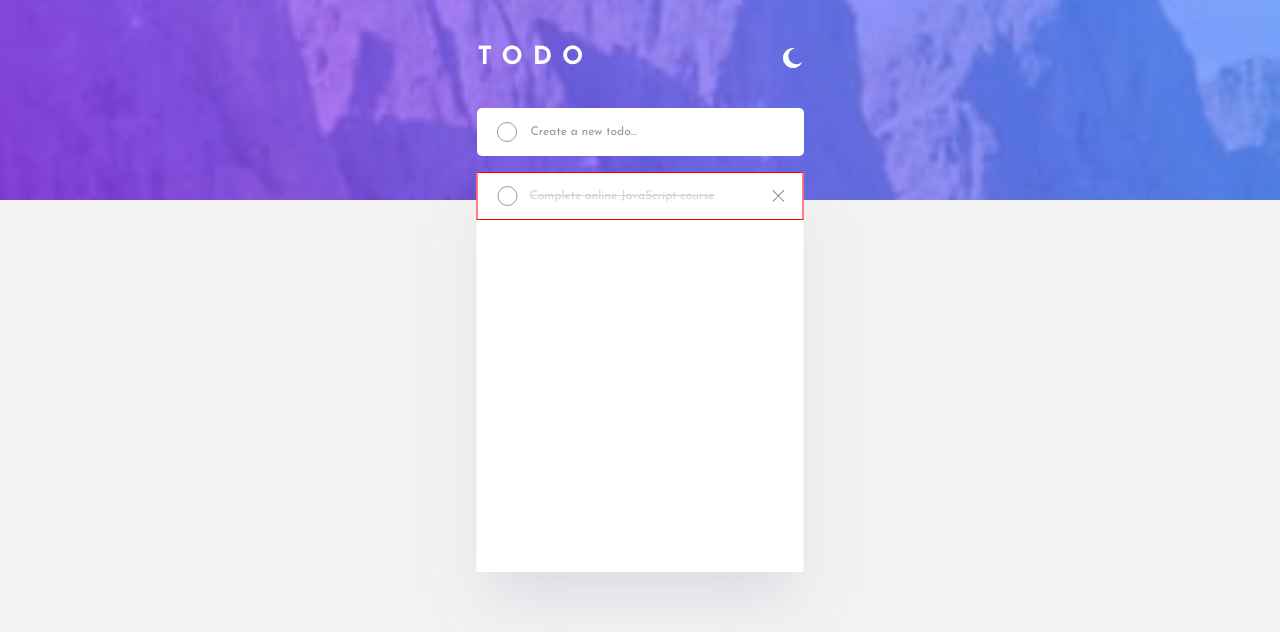
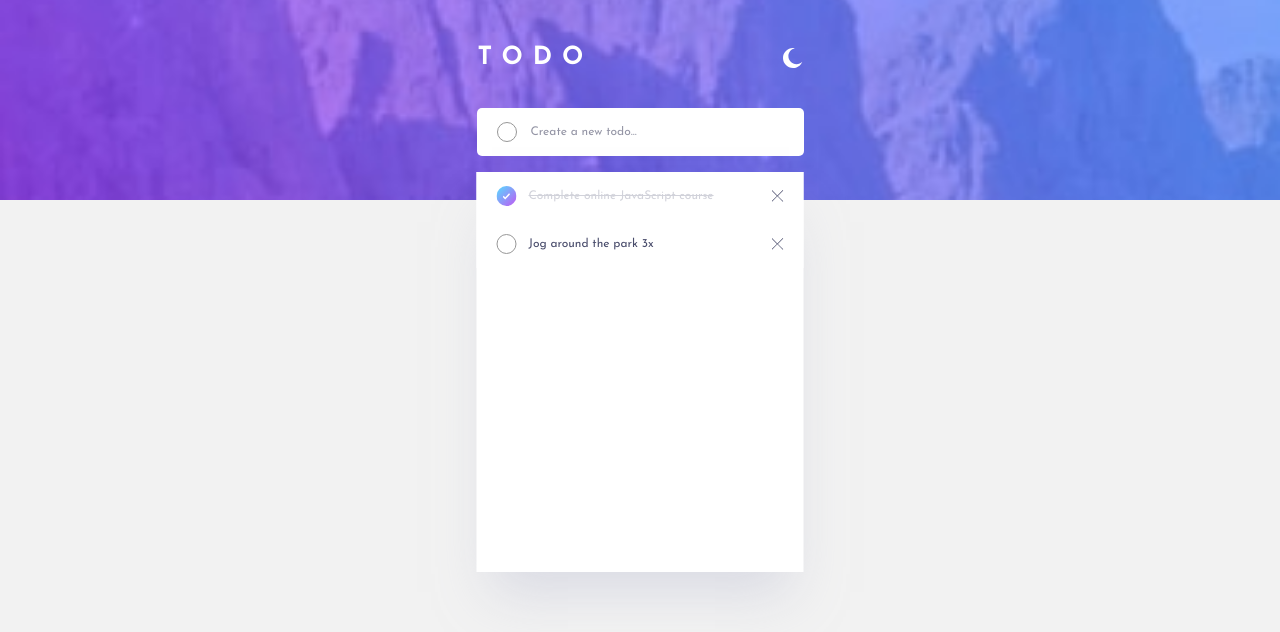
Before and after one commit to danielopq/todo-react, a React (Vite) app: page / in a window 1280 px wide. Shown: the top 632 px of the page. Built offline with nearby package versions, Linux system fonts and the light colour scheme.

Commit message:
finished button state done

```diff
--- a/src/App.css
+++ b/src/App.css
@@ -49,14 +49,16 @@ input:focus{
   background-color: white;
   border-radius: 10px;
   margin-right: 12px;
+  outline: none;
 }
 
-.unFinishedTodo{
+.unFinished-bt{
   border: solid 1px #979797;
 }
 
-.finishedTodo{
-  border: solid 1px #979797;
+.finished-bt{
+  border: none;
+  background: url("assets/images/icon-check.svg") center/8px no-repeat, linear-gradient(-45deg,#C058F3,#55DDFF);
 }
 
 .delete-bt{
@@ -140,7 +142,3 @@ main{
   background-color: white;
   box-shadow: 0px 35px 50px -15px hsla(237,19.6%,80%,0.5);
 }
-
-#tarea01{
-  border:solid 1px red;
-}
--- a/src/App.jsx
+++ b/src/App.jsx
@@ -10,7 +10,7 @@ function App() {
         </div>
         <form>
           <div id="newTodo" className="todo">
-            <button className='state-bt finishedTodo'></button>
+            <button className='state-bt unFinished-bt'></button>
             <input id="createTodo" type="text" placeholder='Create a new todo...'></input>
           </div>
         </form>
@@ -18,9 +18,14 @@ function App() {
       <main>
         <section id="todoList">
           <article id="tarea01" className="todo">
-          <button className='state-bt finishedTodo'></button>
-          <p className='todoText completed'>Complete online JavaScript course</p>
-          <button className='delete-bt'></button>
+            <button className='state-bt finished-bt'></button>
+            <p className='todoText completed'>Complete online JavaScript course</p>
+            <button className='delete-bt'></button>
+          </article>
+          <article id="tarea01" className="todo">
+            <button className='state-bt unFinished-bt'></button>
+            <p className='todoText unCompleted'>Jog around the park 3x</p>
+            <button className='delete-bt'></button>
           </article>
         </section>
       </main>
```
